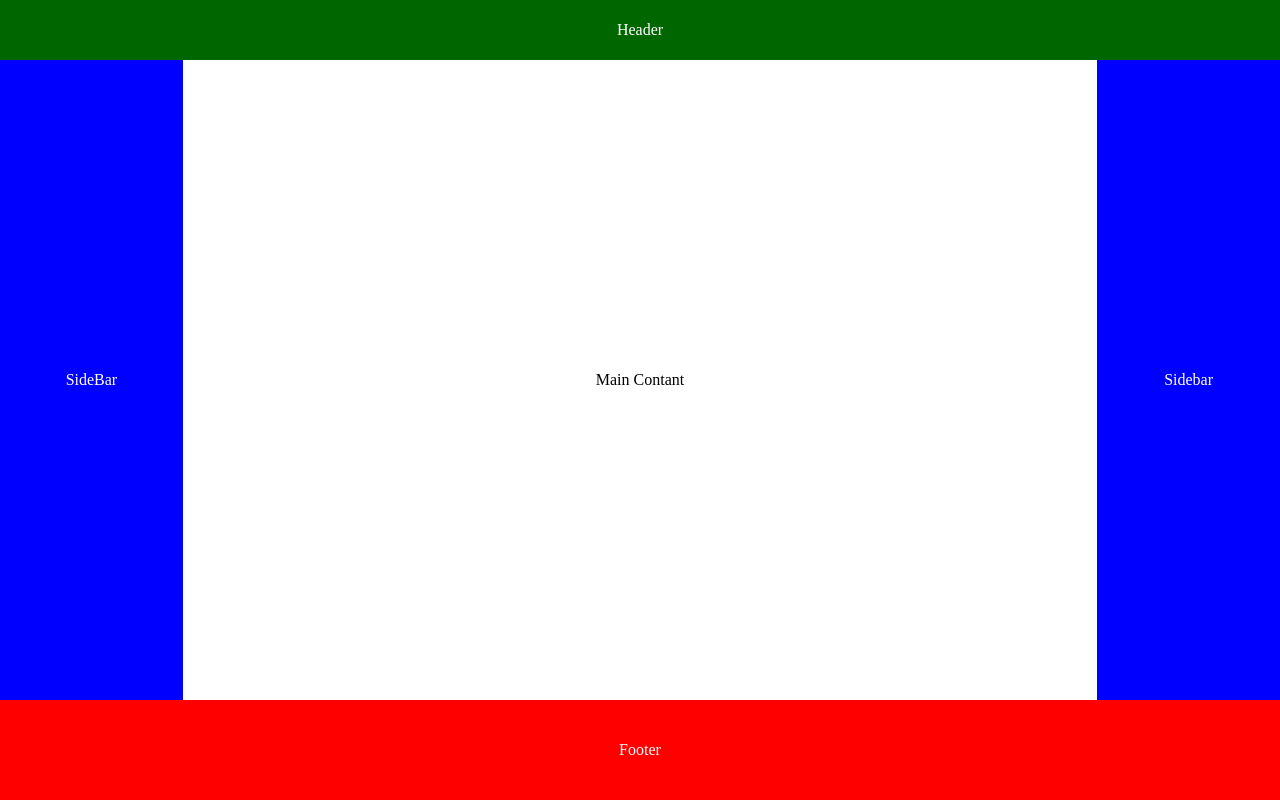
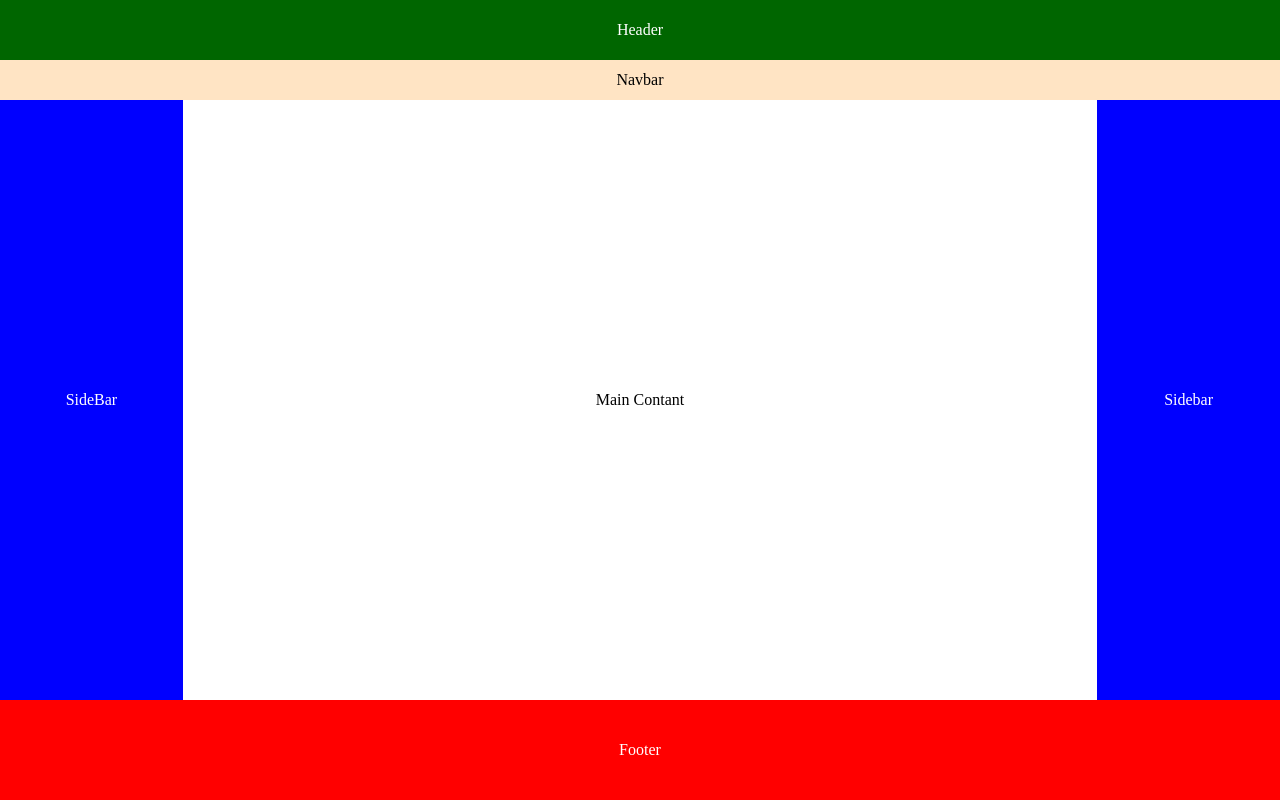
Before and after one commit to devjuwel792/grid-template, a plain HTML site: page index.html in a window 1280 px wide. Drawn offline with Linux system fonts and the light colour scheme.

Commit message:
complate

```diff
--- a/index.html
+++ b/index.html
@@ -34,16 +34,21 @@
             color: #fff;
         }
 
+        .gray {
+            background-color: bisque;
+        }
+
 
         /* grid start  */
 
         .grid-container {
             display: grid;
             grid-template-columns: repeat(7, 1fr);
-            grid-template-rows: 60px auto 100px;
+            grid-template-rows: 60px 40px auto 100px;
             height: 100vh;
             grid-template-areas:
                 "h h h h h h h"
+                "n n n n n n n"
                 "s c c c c c sb "
                 "f f f f f f f"
         }
@@ -51,6 +56,10 @@
         .header {
             grid-area: h;
 
+        }
+
+        .navbar {
+            grid-area: n;
         }
 
         .sidebar {
@@ -65,18 +74,20 @@
             grid-area: f;
         }
 
+
         .contant-area {
-            grid-column: 2/-1;
-            display: grid;
+
+            /* display: grid;
             grid-template-columns: repeat(auto-fit, minmax(300px, 1fr));
             gap: 20px;
-            margin: 20px;
+            margin: 20px; */
             grid-area: c;
         }
 
+        /*
         .contant-area .contant-item {
             background-color: rgb(231, 184, 29);
-        }
+        } */
 
 
 
@@ -88,6 +99,7 @@
 <body>
     <div class="grid-container">
         <div class="header green center">Header</div>
+        <div class="navbar center gray">Navbar</div>
         <div class="sidebar blue center">SideBar</div>
         <div class="contant-area center">
             Main Contant
```
